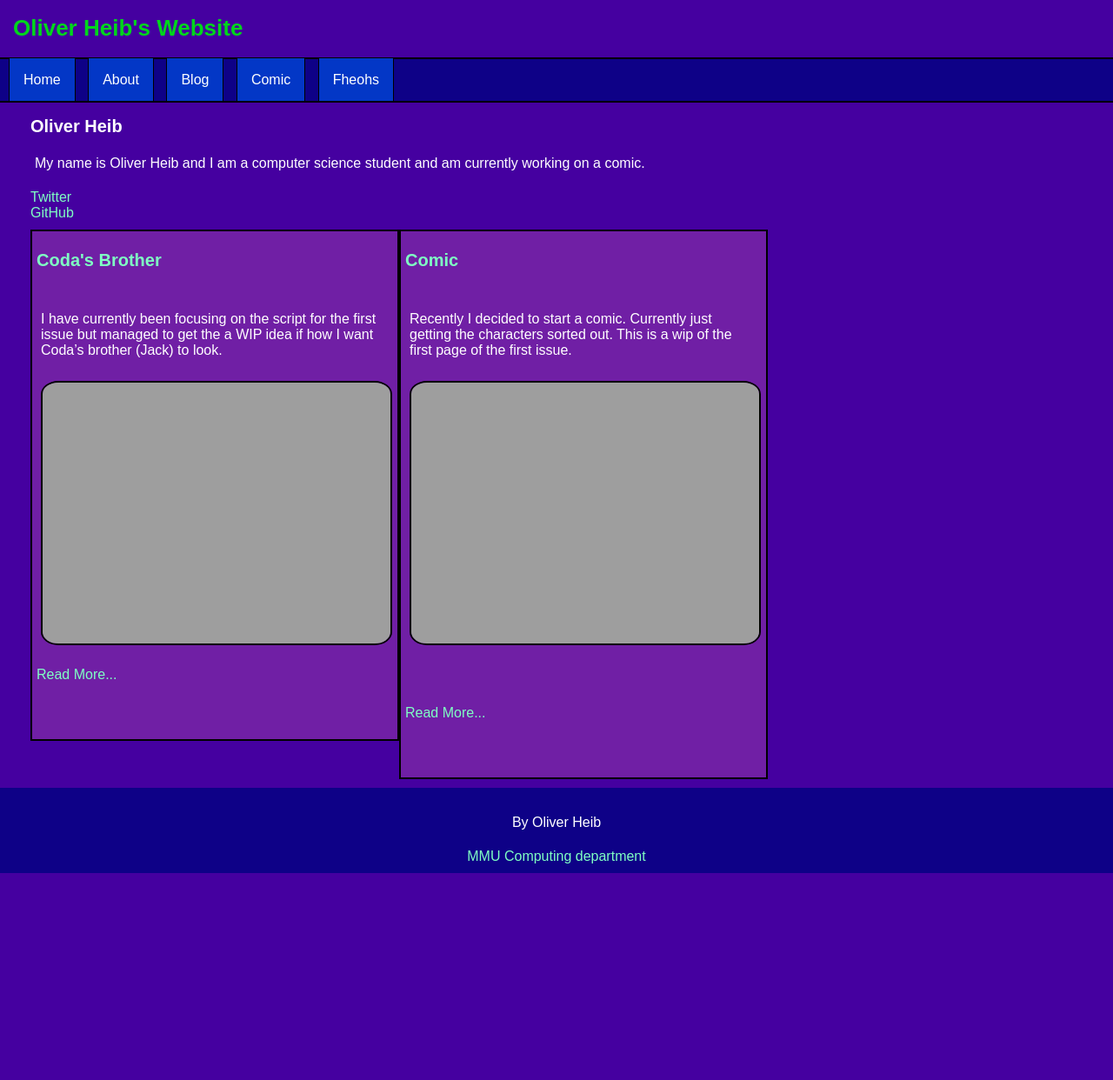
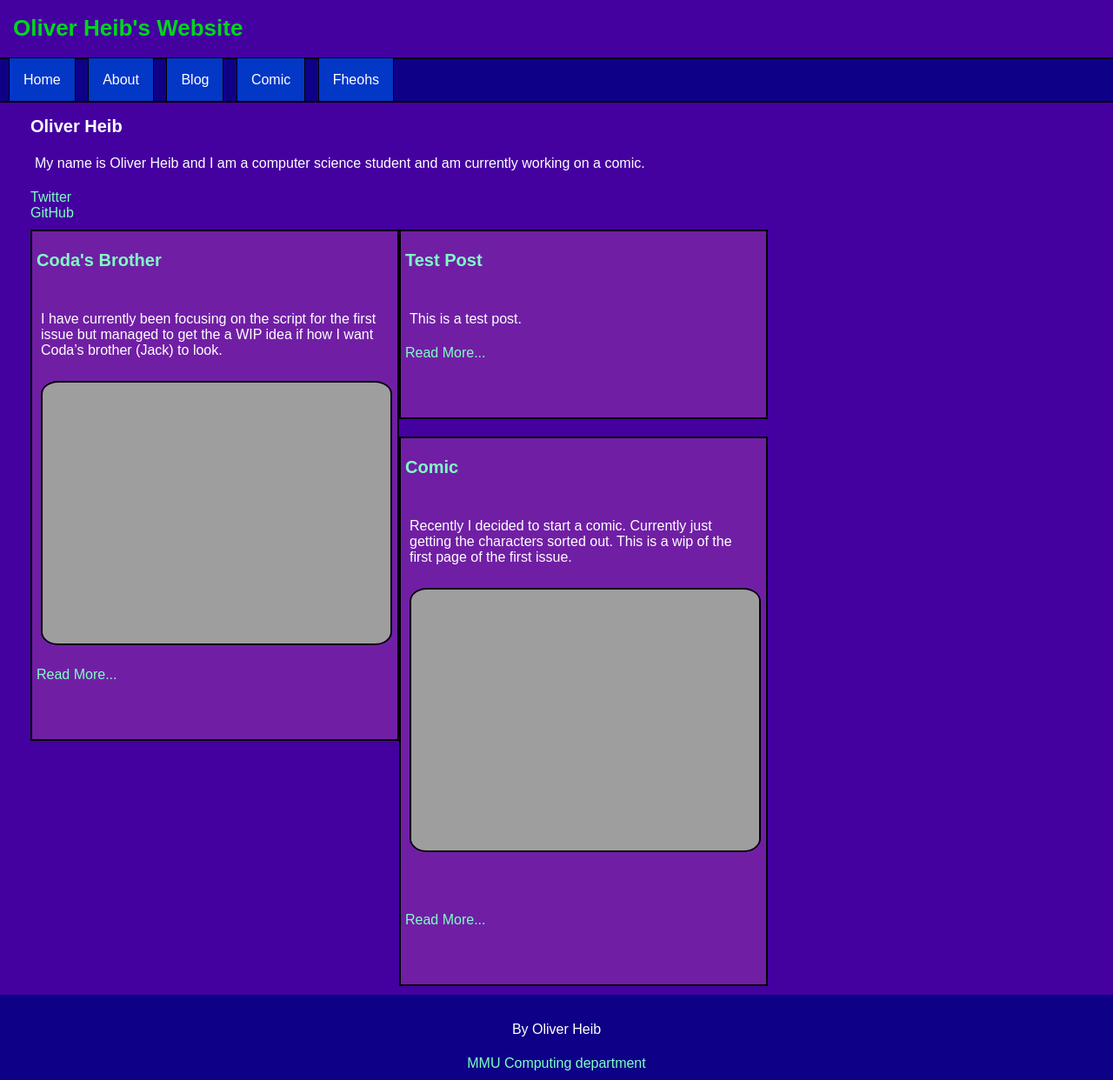
Before and after one commit to OliverHeib/E-PortfolioInJekyll, a Jekyll site: the page built from index.html, in a window 1280 px wide. Shown: the whole page at 87% size. Built offline with Jekyll 4.4.1, drawn with Linux system fonts in a browser that asks for light colours; before the commit the page ends 1004 px from its top, so only the background shows below that.

Commit message:
Update index.html

```diff
--- a/index.html
+++ b/index.html
@@ -26,7 +26,7 @@ title: Home
 					</ul>
 
 					<ul>
-						{% for post in site.posts limit:1 offset: 2 %}
+						{% for post in site.posts limit: 2 offset: 1 %}
 							<li style="list-style-type: none;">
 								<div id="post" style="width: 410px; float: left;">
 									<h2><a href="/E-PortfolioInJekyll/{{ post.url }}">{{ post.title }}</a></h2><p>{{ post.excerpt }} <a href="/E-PortfolioInJekyll/{{ post.url }}">Read More...</a></p>
```
